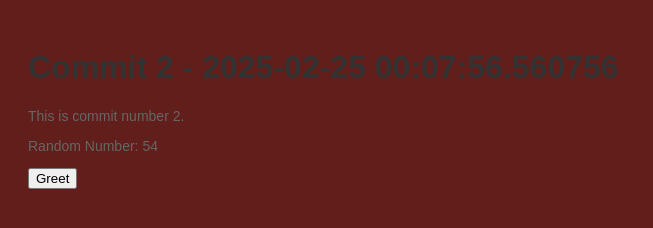
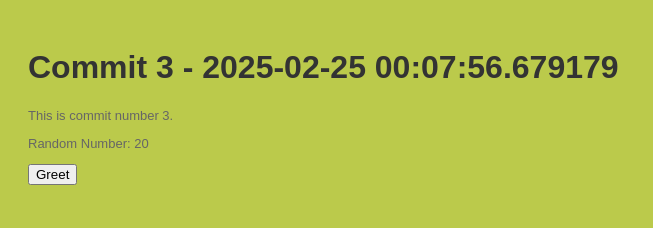
Before and after one commit to polishflits/autogen-repo-20250225000743, a plain HTML site: page index.html in a window 1280 px wide. Shown: the whole page, without its empty margins (0-653 px from the left). Drawn offline with Linux system fonts and the light colour scheme.

Commit message:
📝 Auto commit 3 with HTML, CSS, and JS

```diff
--- a/index.html
+++ b/index.html
@@ -2,13 +2,13 @@
     <!DOCTYPE html>
     <html>
     <head>
-        <title>Commit 2 - 2025-02-25 00:07:56.560756</title>
+        <title>Commit 3 - 2025-02-25 00:07:56.679179</title>
         <link rel="stylesheet" href="style.css">
     </head>
     <body>
-        <h1>Commit 2 - 2025-02-25 00:07:56.560756</h1>
-        <p>This is commit number 2.</p>
-        <p>Random Number: 54</p>
+        <h1>Commit 3 - 2025-02-25 00:07:56.679179</h1>
+        <p>This is commit number 3.</p>
+        <p>Random Number: 20</p>
         <button onclick="greet()">Greet</button>
         <script src="script.js"></script>
     </body>
--- a/script.js
+++ b/script.js
@@ -2,4 +2,4 @@
     function greet() {
         alert('Hello from commit ' + commitNumber + '!');
     }
-    var commitNumber = 2;
+    var commitNumber = 3;
--- a/style.css
+++ b/style.css
@@ -1,7 +1,7 @@
 
     body {
         font-family: Arial, sans-serif;
-        background-color: #621e1a;
+        background-color: #bbca4b;
         padding: 20px;
     }
     h1 {
@@ -9,5 +9,5 @@
     }
     p {
         color: #666;
-        font-size: 14px;
+        font-size: 13px;
     }
```
